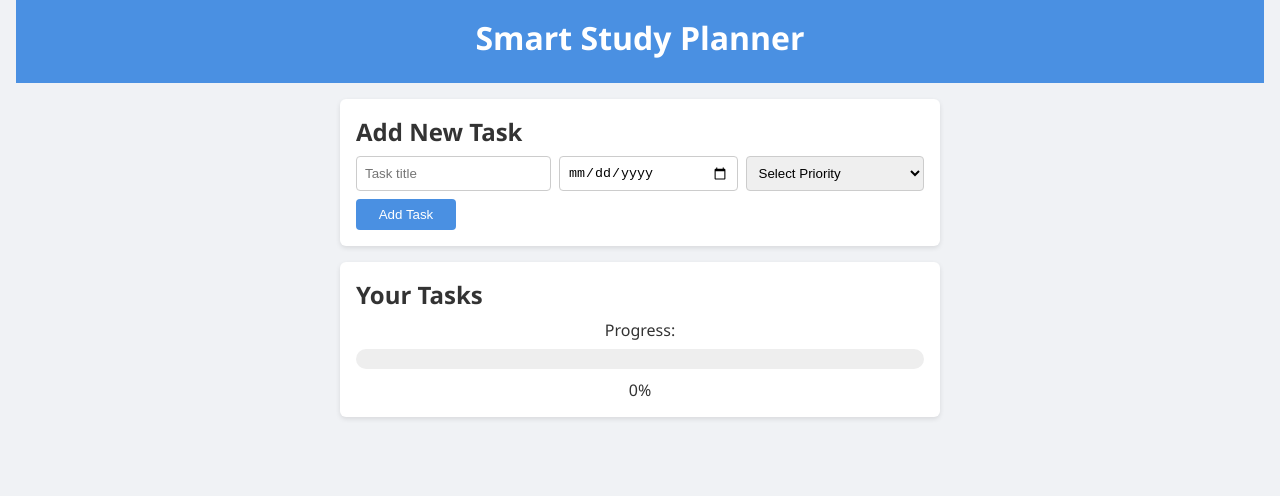
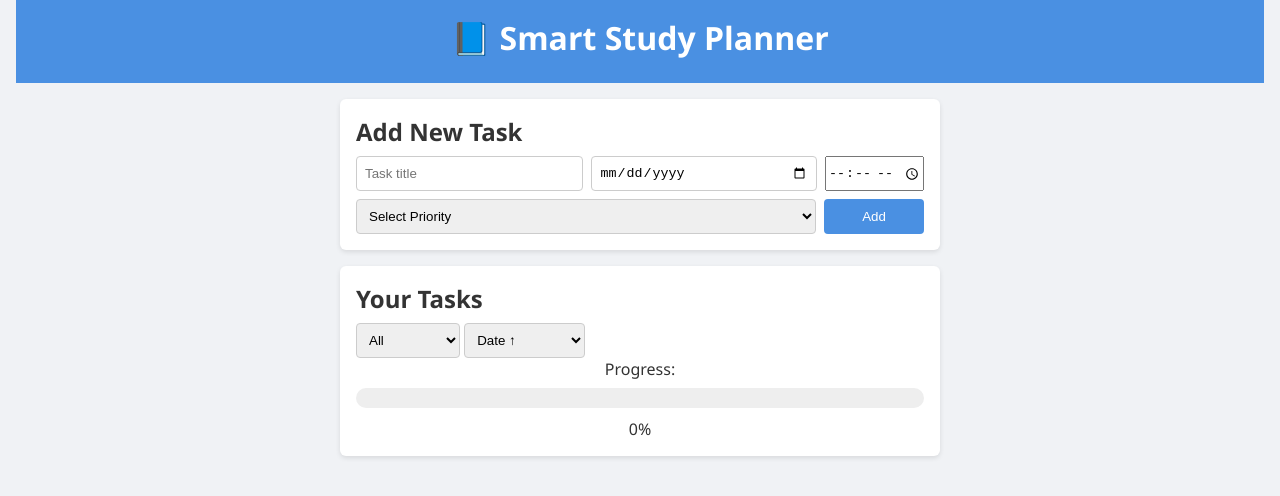
Before and after one commit to ramesh-1211/Smart-Study-Planner, a plain HTML site: page index.html in a window 1280 px wide. Drawn offline with Linux system fonts and the light colour scheme.

Commit message:
Update index.html

```diff
--- a/index.html
+++ b/index.html
@@ -4,11 +4,14 @@
   <meta charset="UTF-8" />
   <meta name="viewport" content="width=device-width, initial-scale=1" />
   <title>Smart Study Planner</title>
+  <link href="https://fonts.googleapis.com/css2?family=Poppins:wght@300;400;600&display=swap" rel="stylesheet">
   <link rel="stylesheet" href="style.css" />
 </head>
 <body>
+  <div class="bg-overlay"></div>
+
   <header>
-    <h1>Smart Study Planner</h1>
+    <h1>📘 Smart Study Planner</h1>
   </header>
 
   <main>
@@ -17,19 +20,36 @@
       <form id="task-form">
         <input type="text" id="task-title" placeholder="Task title" required />
         <input type="date" id="task-date" required />
+        <input type="time" id="task-time" required />
         <select id="task-priority" required>
           <option value="" disabled selected>Select Priority</option>
           <option value="low">Low Priority</option>
           <option value="medium">Medium Priority</option>
           <option value="high">High Priority</option>
         </select>
-        <button type="submit">Add Task</button>
+        <button type="submit">Add</button>
       </form>
     </section>
 
     <section id="task-list-section">
       <h2>Your Tasks</h2>
+
+      <div id="filter-sort-controls">
+        <select id="filter-status">
+          <option value="all">All</option>
+          <option value="completed">Completed</option>
+          <option value="incomplete">Incomplete</option>
+        </select>
+        <select id="sort-by">
+          <option value="date-asc">Date ↑</option>
+          <option value="date-desc">Date ↓</option>
+          <option value="priority-asc">Priority A → Z</option>
+          <option value="priority-desc">Priority Z → A</option>
+        </select>
+      </div>
+
       <ul id="task-list"></ul>
+
       <div id="progress-container">
         <label>Progress:</label>
         <progress id="progress-bar" value="0" max="100"></progress>
```
